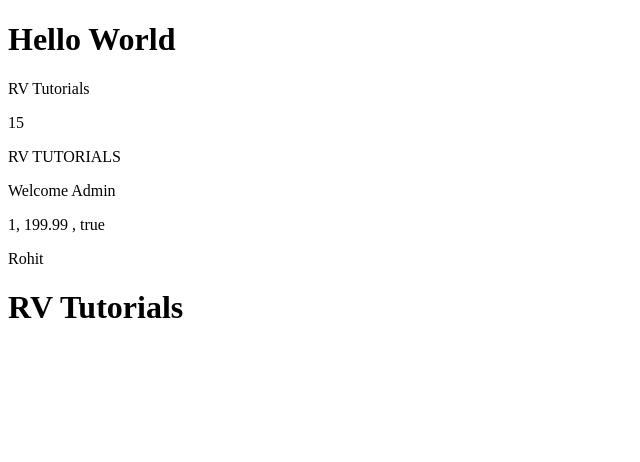
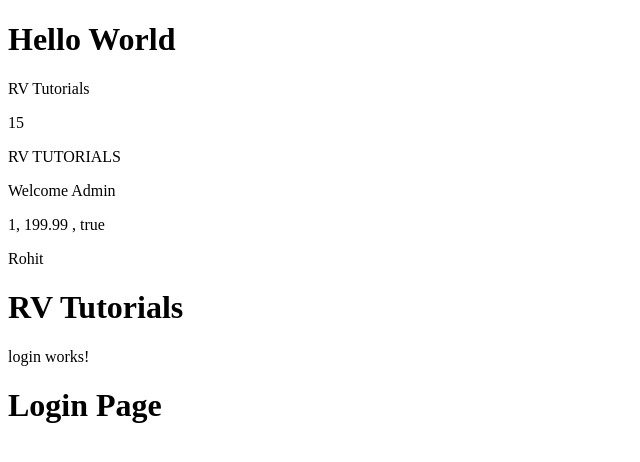
Before and after one commit to VimarshaaVJain/Angular-newV21, an Angular app: page / in a window 1280 px wide. Shown: the top 462 px of the page, without its empty margins (0-640 px from the left). Built offline with nearby package versions, Linux system fonts and the light colour scheme.

Commit message:
component basics with cli commands

```diff
--- a/src/app/app.html
+++ b/src/app/app.html
@@ -6,3 +6,4 @@
 <p>{{count }}, {{price}} , {{isLogin}}</p>
 <p>{{getUser()}}</p>
 <h1>{{title()}}</h1>
+<app-login></app-login>
--- a/src/app/app.ts
+++ b/src/app/app.ts
@@ -1,9 +1,10 @@
 import { Component, signal } from '@angular/core';
+import { Login } from './login/login';
 // import { RouterOutlet } from '@angular/router';
 
 @Component({
   selector: 'app-root',
-  // imports: [RouterOutlet],
+  imports: [Login],
   templateUrl: './app.html',
   styleUrl: './app.scss'
 })
--- /dev/null
+++ b/src/app/login/login.html
@@ -0,0 +1,2 @@
+<p>login works!</p>
+<h1>{{title}}</h1>
--- /dev/null
+++ b/src/app/login/login.ts
@@ -0,0 +1,11 @@
+import { Component } from '@angular/core';
+
+@Component({
+  selector: 'app-login',
+  imports: [],
+  templateUrl: './login.html',
+  styleUrl: './login.scss',
+})
+export class Login {
+  title = "Login Page"
+}
```
Also changed, not shown: src/app/login/login.scss (added), 1 other file (tests, documents, lock files or other folders).
